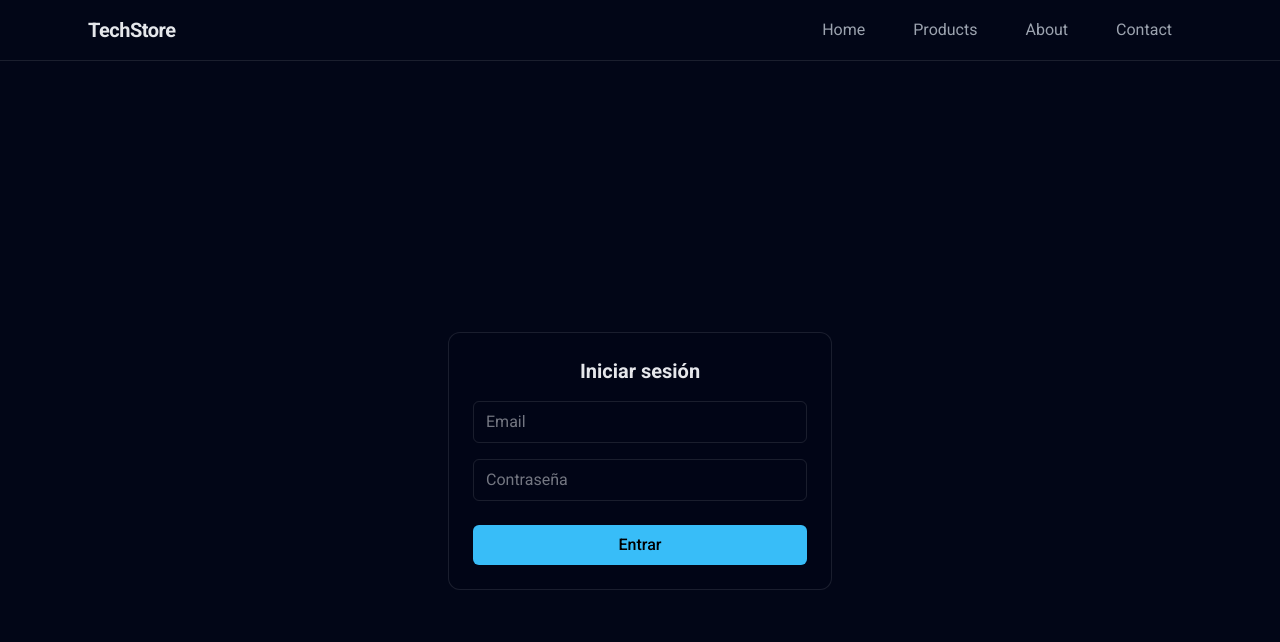
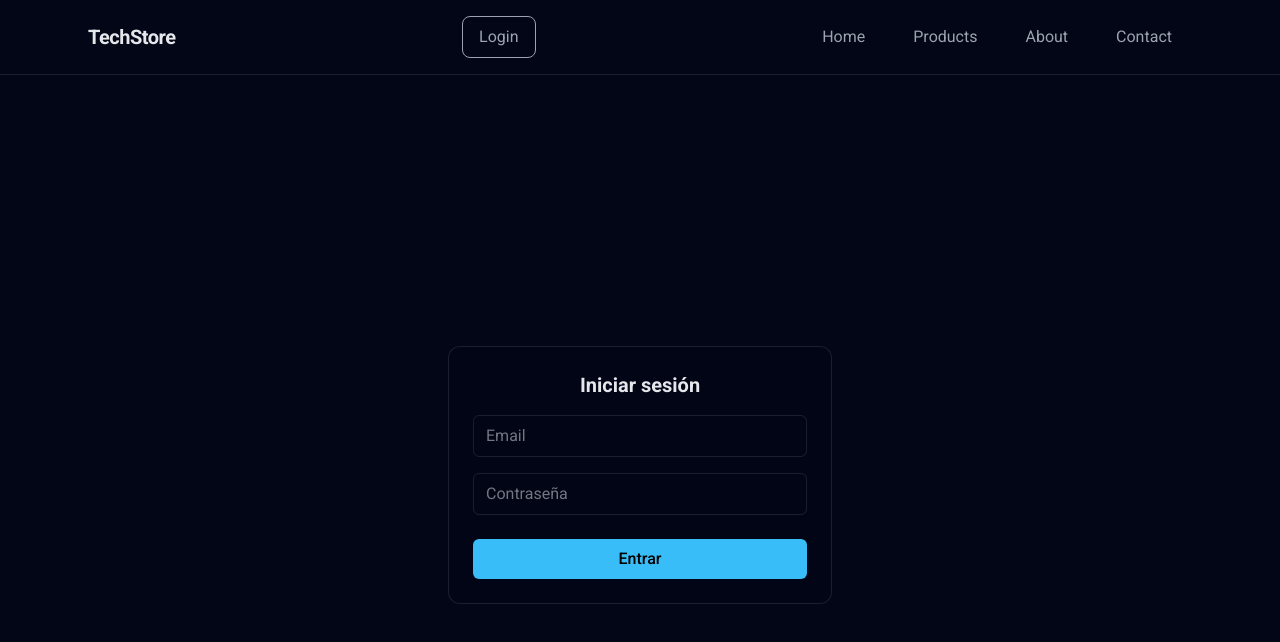
Before and after one commit to matiasbermudez/celu-frontend, a Next.js app: page /login in a window 1280 px wide. Shown: the top 642 px of the page. Built offline with nearby package versions, Linux system fonts and the light colour scheme.

Commit message:
Login, logout

```diff
--- a/app/components/LoginForm.tsx
+++ b/app/components/LoginForm.tsx
@@ -1,6 +1,7 @@
 'use client'
 import { useForm } from 'react-hook-form';
 import { useRouter } from 'next/navigation';
+import { useAuth } from '../context/AuthContext';
 
 type LoginFormData = {
     email: string;
@@ -9,6 +10,7 @@ type LoginFormData = {
 
 
 export const LoginForm = () => {
+    const auth = useAuth();
     const router = useRouter();
     const {
         register,
@@ -29,6 +31,7 @@ export const LoginForm = () => {
             if (response.ok) {
                 const result = await response.json();
                 localStorage.setItem('token', result.token)
+                auth.login();
                 router.push('/')
             } else {
                 console.error('Error:', response.statusText);
@@ -39,7 +42,7 @@ export const LoginForm = () => {
 }
 
 const onSubmit = async (data: LoginFormData) => {
-    LoginFetch(data)
+    await LoginFetch(data)
 };
 
 return (
@@ -98,6 +101,7 @@ return (
           hover:opacity-90
           transition
           disabled:opacity-50
+          cursor-pointer
         "
         >
             {isSubmitting ? 'Entrando...' : 'Entrar'}
--- a/app/components/Navbar.tsx
+++ b/app/components/Navbar.tsx
@@ -3,11 +3,22 @@
 import Link from "next/link"
 import { menu } from "../constants/constants"
 import { useState } from "react"
+import { useAuth } from "../context/AuthContext"
 
 export const Navbar = () => {
-  const [isActive, setIsActive] = useState(false)
+  const [isActive, setIsActive] = useState(false);
+  const [isLoading, setIsLoading] = useState(false);
 
   const toggleMenu = () => setIsActive(!isActive)
+
+  const auth = useAuth();
+
+  const handleLogout = async () => {
+    setIsLoading(true);
+    await new Promise(resolve => setTimeout(resolve, 1000));
+    auth.logout();
+    setIsLoading(false);
+  }
 
   return (
     <header className="w-full border-b border-white/10 bg-[var(--color-background)]">
@@ -18,6 +29,25 @@ export const Navbar = () => {
         <Link href="/" className="text-xl font-bold tracking-tight">
           TechStore
         </Link>
+
+         <div className="flex items-center gap-3">
+          {auth.isAuthenticated ? (
+            <button
+              onClick={handleLogout}
+              className=" px-4 py-2 rounded-lg border border-red-500/40 text-red-400 hover:bg-red-500/10
+               hover:border-red-500 hover:text-red-300 transition-colors  cursor-pointer">
+              {isLoading ? 'Cerrando sesión...' : 'Logout'}
+            </button>
+          ) : (
+            <Link
+              href="/login"
+              className=" px-4 py-2 rounded-lg border border-[var(--color-muted)] text-[var(--color-muted)] hover:border-green-600
+               hover:text-green-600 transition-colors" >
+              Login
+            </Link>
+          )}
+        </div>
+
 
         {/* Desktop Nav */}
         <nav className="hidden md:flex mr-5">
@@ -41,19 +71,16 @@ export const Navbar = () => {
           className="md:hidden flex flex-col justify-center gap-1.5 p-2"
         >
           <span
-            className={`w-8 h-0.5 bg-white transition ${
-              isActive ? "rotate-45 translate-y-2" : ""
-            }`}
+            className={`w-8 h-0.5 bg-white transition ${isActive ? "rotate-45 translate-y-2" : ""
+              }`}
           />
           <span
-            className={`w-8 h-0.5 bg-white transition ${
-              isActive ? "opacity-0" : ""
-            }`}
+            className={`w-8 h-0.5 bg-white transition ${isActive ? "opacity-0" : ""
+              }`}
           />
           <span
-            className={`w-8 h-0.5 bg-white transition ${
-              isActive ? "-rotate-45 -translate-y-2" : ""
-            }`}
+            className={`w-8 h-0.5 bg-white transition ${isActive ? "-rotate-45 -translate-y-2" : ""
+              }`}
           />
         </button>
       </div>
@@ -79,6 +106,7 @@ export const Navbar = () => {
             </li>
           ))}
         </ul>
+
       </nav>
     </header>
   )
--- a/app/layout.tsx
+++ b/app/layout.tsx
@@ -1,6 +1,7 @@
 import { Roboto } from "next/font/google";
 import "./globals.css";
 import { Navbar } from "./components/Navbar";
+import { AuthProvider } from "./context/AuthContext";
 
 const roboto = Roboto({
   subsets: ["latin"],
@@ -11,8 +12,10 @@ export default function RootLayout({ children }: { children: React.ReactNode })
   return (
     <html lang="es">
       <body className={roboto.className}>
-        <Navbar />
-        {children}
+        <AuthProvider>
+          <Navbar />
+          {children}
+        </AuthProvider>
       </body>
     </html>
   );
```
